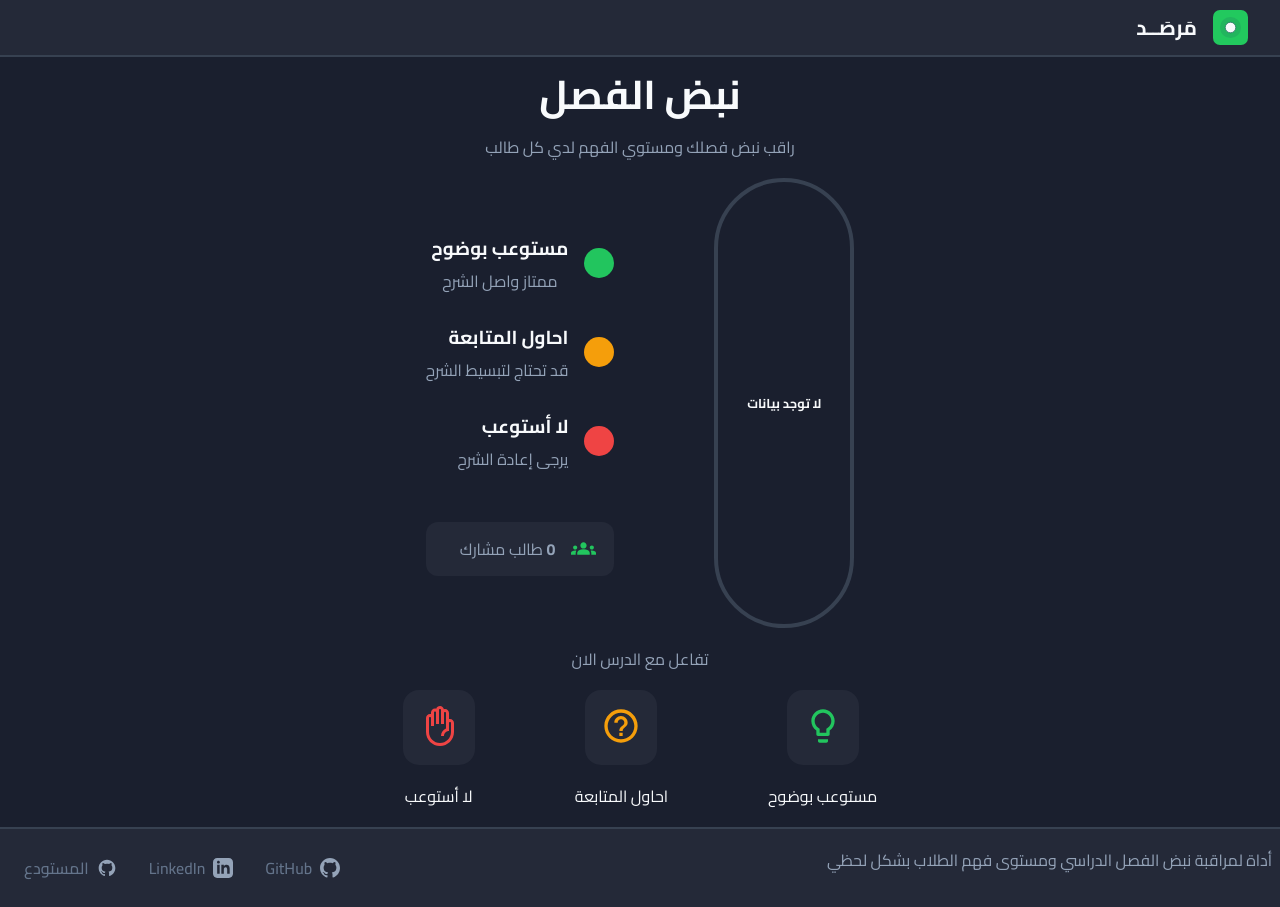
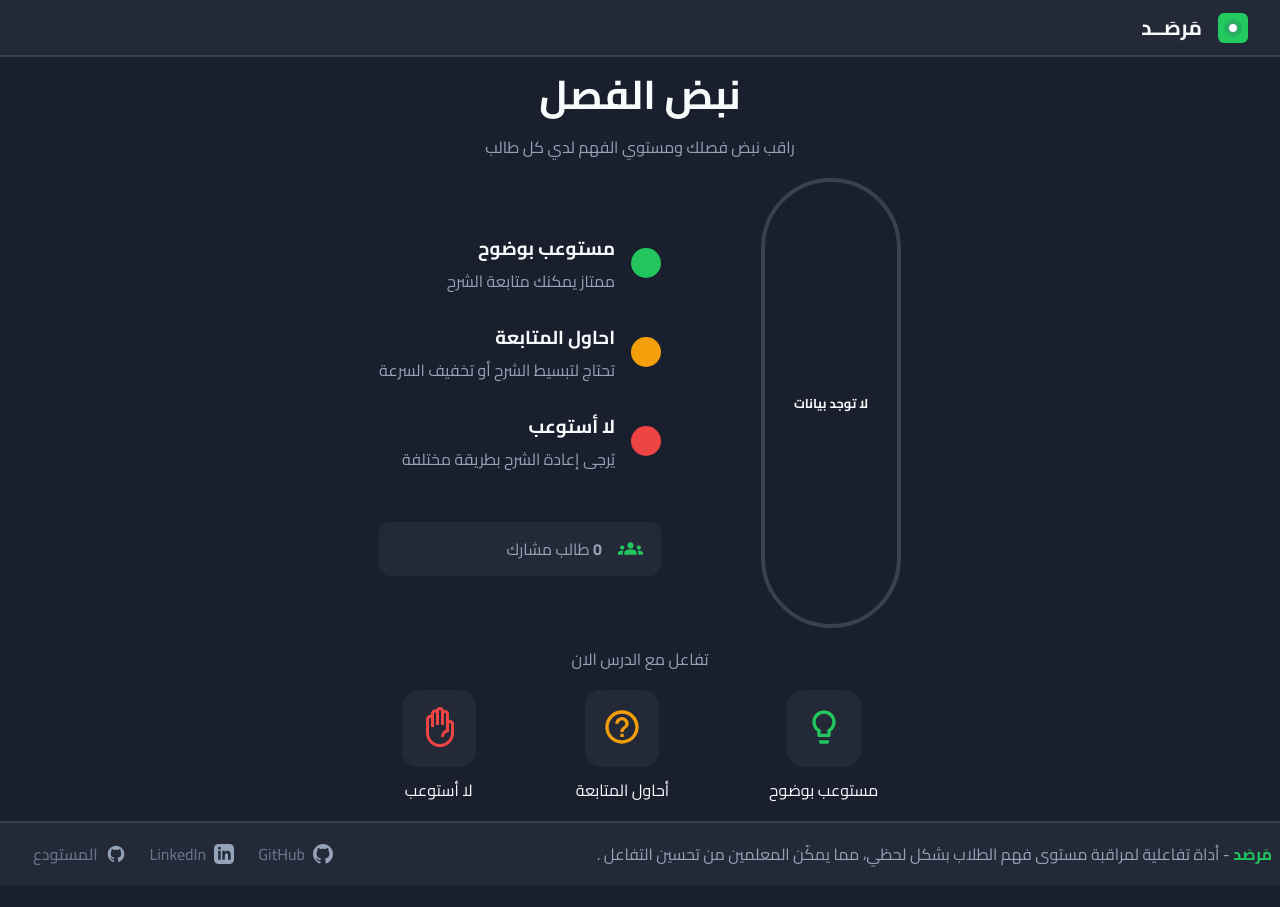
Before and after one commit to Ehabw57/Marsad, a website: page index.html in a window 1280 px wide. After the commit the page ends 885 px from the top, so only its background shows below. Drawn offline with Linux system fonts and the light colour scheme.

Commit message:
Enhance client responsivness

```diff
--- a/design-system.css
+++ b/design-system.css
@@ -12,9 +12,9 @@
   --color-surface: #242938;
 
   /* Status Colors */
-  /* --color-success: #4ade80;
-  --color-warning: #fbbf24;
-  --color-error: #f87171; */
+  --color-success-dark: #0d3f1d;
+  --color-warning-dark: #46350a;
+  --color-error-dark: #470f0f;
   --color-error: #ef4444;
   --color-warning: #f59e0b;
   --color-success: #22c55e;
@@ -61,6 +61,7 @@
 
 /* Text Utilities */
 .text-primary { color: var(--color-text-primary); }
+.text-success { color: var(--color-success); }
 .text-secondary { color: var(--color-text-secondary); }
 .text-tertiary { color: var(--color-text-tertiary); }
 
--- a/index.html
+++ b/index.html
@@ -1,14 +1,50 @@
 <!doctype html>
-<html lang="ar">
+<html lang="ar" dir="rtl">
   <head>
     <meta charset="UTF-8" />
     <meta name="viewport" content="width=device-width, initial-scale=1.0" />
+    <link rel="icon" type="image/svg+xml" href="favicon.svg" />
+    <title>مَرصَد - نبض الفصل</title>
+    <meta
+      name="title"
+      content="مَرصَد - نبض الفصل | نظام تفاعلي لمتابعة فهم الطلاب لحظياً"
+    />
     <meta
       name="description"
-      content="مَرصَد - راقب نبض فصلك ومستوي الفهم لدي كل طالب"
+      content="مَرصَد - منصة تعليمية تفاعلية تمكن المعلمين من مراقبة مستوى فهم الطلاب في الوقت الفعلي، مع تحليل بصري فوري لنبض الفصل الدراسي وتحسين جودة التعليم."
     />
-    <meta name="keywords" content="مَرصَد, نبض الفصل, تعليم, فصول دراسية" />
-    <meta name="author" content="مَرصَد" />
+    <meta
+      name="keywords"
+      content="مَرصَد, نبض الفصل, تعليم تفاعلي, فصول دراسية, متابعة الطلاب, تقييم فوري, تكنولوجيا التعليم, تحليل بيانات تعليمية"
+    />
+    <meta name="author" content="مَرصَد - نظام نبض الفصل" />
+
+    <meta property="og:type" content="website" />
+    <meta
+      property="og:title"
+      content="مَرصَد - نبض الفصل | نظام تفاعلي لمتابعة فهم الطلاب"
+    />
+    <meta
+      property="og:description"
+      content="منصة تعليمية تفاعلية تمكن المعلمين من مراقبة مستوى فهم الطلاب في الوقت الفعلي"
+    />
+    <meta property="og:locale" content="ar_AR" />
+
+    <!-- Twitter -->
+    <meta name="twitter:card" content="summary_large_image" />
+    <meta name="twitter:title" content="مَرصَد - نبض الفصل" />
+    <meta
+      name="twitter:description"
+      content="نظام تفاعلي لمتابعة فهم الطلاب في الوقت الفعلي"
+    />
+
+    <!-- Additional Meta Tags -->
+    <meta name="theme-color" content="#22c95e" />
+    <meta name="apple-mobile-web-app-capable" content="yes" />
+    <meta name="apple-mobile-web-app-status-bar-style" content="default" />
+    <meta name="apple-mobile-web-app-title" content="مَرصَد" />
+    <meta name="format-detection" content="telephone=no" />
+    <meta name="robots" content="index, follow" />
 
     <link rel="stylesheet" href="design-system.css" />
     <link rel="stylesheet" href="style.css" />
@@ -23,7 +59,6 @@
       href="https://fonts.googleapis.com/css2?family=Cairo:wght@200..1000&display=swap"
       rel="stylesheet"
     />
-    <title>مَرصَد - نبض الفصل</title>
   </head>
   <body
     class="cairo bg-primary text-primary flex flex-col items-center justify-center"
@@ -71,21 +106,21 @@
           <span class="legend bg-success rounded-full"></span>
           <div>
             <h3>مستوعب بوضوح</h3>
-            <p class="text-secondary">ممتاز واصل الشرح</p>
+            <p class="text-secondary">ممتاز يمكنك متابعة الشرح</p>
           </div>
         </div>
         <div class="info flex items-center">
           <span class="legend bg-warning rounded-full"></span>
           <div>
             <h3>احاول المتابعة</h3>
-            <p class="text-secondary">قد تحتاج لتبسيط الشرح</p>
+            <p class="text-secondary">تحتاج لتبسيط الشرح أو تخفيف السرعة</p>
           </div>
         </div>
         <div class="info flex items-center">
           <span class="legend bg-error rounded-full"></span>
           <div>
             <h3>لا أستوعب</h3>
-            <p class="text-secondary">يرجى إعادة الشرح</p>
+            <p class="text-secondary">يُرجى إعادة الشرح بطريقة مختلفة</p>
           </div>
         </div>
         <div
@@ -115,7 +150,7 @@
       <section class="flex justify-center">
         <div class="button-container flex flex-col items-center">
           <button
-            class="interact bg-surface rounded-xl"
+            class="interact bg-surface rounded-xl green"
             onclick="socket.send('green')"
           >
             <svg
@@ -135,7 +170,7 @@
         </div>
         <div class="button-container flex flex-col items-center">
           <button
-            class="interact bg-surface rounded-xl"
+            class="interact bg-surface rounded-xl yellow"
             onclick="socket.send('yellow')"
           >
             <svg
@@ -150,11 +185,11 @@
               />
             </svg>
           </button>
-          <p>احاول المتابعة</p>
+          <p>أحاول المتابعة</p>
         </div>
         <div class="button-container flex flex-col items-center">
           <button
-            class="interact bg-surface rounded-xl"
+            class="interact bg-surface rounded-xl red"
             onclick="socket.send('red')"
           >
             <svg
@@ -179,15 +214,21 @@
       <div class="footer-content">
         <div class="footer-section">
           <p class="text-secondary">
-            أداة لمراقبة نبض الفصل الدراسي ومستوى فهم الطلاب بشكل لحظي
+            <strong class="text-success">مَرصَد</strong> - أداة تفاعلية لمراقبة مستوى فهم الطلاب بشكل
+            لحظي، مما يمكّن المعلمين من تحسين التفاعل .
           </p>
         </div>
-        <div class="footer-links flex gap-lg">
+        <nav
+          class="footer-links flex gap-lg"
+          role="navigation"
+          aria-label="روابط التواصل الاجتماعي"
+        >
           <a
             href="https://github.com/zerobors"
             target="_blank"
             rel="noopener noreferrer"
             class="footer-link text-secondary"
+            aria-label="زيارة حساب GitHub الخاص بالمطور"
           >
             <svg
               width="24"
@@ -207,6 +248,7 @@
             target="_blank"
             rel="noopener noreferrer"
             class="footer-link text-secondary"
+            aria-label="زيارة حساب LinkedIn الخاص بالمطور"
           >
             <svg
               width="24"
@@ -226,6 +268,7 @@
             target="_blank"
             rel="noopener noreferrer"
             class="footer-link text-secondary"
+            aria-label="زيارة مستودع المشروع على GitHub"
           >
             <svg
               width="24"
@@ -240,7 +283,7 @@
             </svg>
             <span>المستودع</span>
           </a>
-        </div>
+        </nav>
       </div>
     </footer>
   </body>
--- a/style.css
+++ b/style.css
@@ -22,15 +22,15 @@ body {
 /* Navbar Styles */
 .navbar {
   width: 100%;
-  padding: var(--spacing-sm) var(--spacing-sm);
+  padding: var(--spacing-sm) var(--spacing-md);
   background-color: var(--color-surface);
   border-bottom: 2px solid var(--color-border);
   gap: var(--spacing-md);
 }
 
 .logo {
-  width: 35px;
-  height: 35px;
+  width: 30px;
+  height: 30px;
 }
 
 .brand-name {
@@ -114,12 +114,29 @@ section {
 }
 
 .interact {
-  border: none;
+  cursor: pointer;
+  border: 1px solid transparent;
   padding: var(--spacing-md) var(--spacing-md);
+}
+.interact:hover {
+  svg {
+    transform: scale(1.15);
+    transition: transform 0.3s ease;
+  }
+}
+.interact.green:hover {
+  background-color: var(--color-success-dark);
+}
+
+.interact.yellow:hover {
+  background-color: var(--color-warning-dark);
+}
+.interact.red:hover {
+  background-color: var(--color-error-dark);
 }
 
 .button-container {
-  gap: var(--spacing-md);
+  gap: var(--spacing-sm);
 }
 
 .footer {
@@ -140,10 +157,10 @@ section {
 }
 
 .footer-links {
-  min-width: 130px;
+  min-width: 110px;
   display: flex;
   justify-content: center;
-  gap: 0;
+  gap: var(--spacing-lg);
   align-items: center;
   flex-wrap: wrap;
 }
@@ -152,7 +169,6 @@ section {
   display: flex;
   align-items: center;
   gap: var(--spacing-sm);
-  padding: var(--spacing-sm) var(--spacing-md);
   border-radius: var(--radius-md);
   text-decoration: none;
   transition: all 0.3s ease;
@@ -215,6 +231,9 @@ section {
   section {
     gap: 100px;
   }
+  .footer-links {
+    min-width: 350px;
+  }
   .footer-link span {
     display: inline;
   }
```
